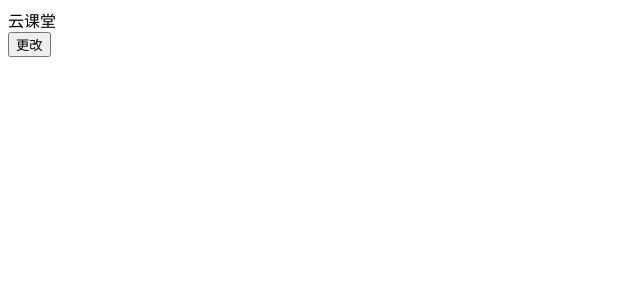
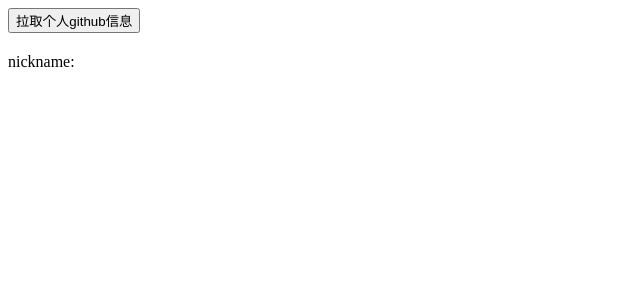
Before and after one commit to luzuoquan/react-typescript-demo, a React app: page / in a window 1280 px wide. Shown: the top 300 px of the page, without its empty margins (0-640 px from the left). Built offline with nearby package versions, Linux system fonts and the light colour scheme.

Commit message:
feat: 更新axios 接入

```diff
--- a/package.json
+++ b/package.json
@@ -46,6 +46,7 @@
   },
   "dependencies": {
     "@babel/runtime": "^7.9.6",
+    "axios": "^0.21.1",
     "core-js": "^3.6.5",
     "react": "^16.13.1",
     "react-dom": "^16.13.1",
--- a/src/containers/home/index.tsx
+++ b/src/containers/home/index.tsx
@@ -1,8 +1,8 @@
-import React, { Component, ReactNode, Dispatch } from 'react';
+import React, { Component, Dispatch } from 'react';
 import { RouteChildrenProps } from 'react-router';
 import { connect } from 'react-redux';
-import { unstable_trace as track } from 'scheduler/tracing';
 import { updateTitle } from '@/models/home';
+import fetch from '@/utils/fetch';
 
 type TProps = {
   title: string;
@@ -30,22 +30,40 @@ const mapDispatchToProps: IdispatchToProps = {
   title: state.homeReducer.title,
 }), mapDispatchToProps) as any)
 export default class Home extends Component<TProps, Istate> {
-  handleClick: () => void = () => {
-    const { updateTitle } = this.props;
-    // console.log(track);
-    track('update title', performance.now(), () => {
-      updateTitle('React TypeScript');
-    });
+  constructor(props: TProps) {
+    super(props);
+    this.state = {
+      userInfo: {},
+    };
   }
 
-  render(): ReactNode {
-    const { title } = this.props;
+  handleClick = (): void => {
+    const githubName = 'luzuoquan'; // 这里可以替换成有效的github name
+    fetch({
+      url: `https://api.github.com/users/${githubName}`,
+    })
+      .then((res) => {
+        this.setState({
+          userInfo: res,
+        });
+      });
+  }
+
+  render(): JSX.Element {
+    const { userInfo } = this.state;
     return (
       <div className="home">
-        <div>
-          {title}
+        <button type="button" onClick={this.handleClick}>拉取个人github信息</button>
+        {userInfo?.avatar_url && (
+          <div>
+            头像：
+            <img alt="avator" src={userInfo.avatar_url} style={{ display: 'block', width: '100px' }} />
+          </div>
+        )}
+        <div style={{ marginTop: '20px' }}>
+          nickname:
+          {userInfo?.name}
         </div>
-        <button type="button" onClick={this.handleClick}>更改</button>
       </div>
     );
   }
--- /dev/null
+++ b/src/utils/fetch.ts
@@ -0,0 +1,26 @@
+import axios from 'axios';
+
+const instance = axios.create();
+
+const defaultOption = {
+  method: 'get',
+  dataType: 'json',
+  headers: { 'X-Requested-With': 'XMLHttpRequest' },
+  withCredentials: false,
+};
+
+instance.interceptors.response.use((response): Promise<any> => {
+  const {
+    data,
+  } = response;
+
+  return Promise.resolve(data);
+});
+
+export default function fetch(params: any): Promise<any> {
+  const composeOption = { ...defaultOption, ...params };
+  return instance.request({
+    ...composeOption,
+    validateStatus: (status) => status >= 200 && status < 300,
+  });
+}
```
Also changed, not shown: 1 other file (tests, documents, lock files or other folders).
